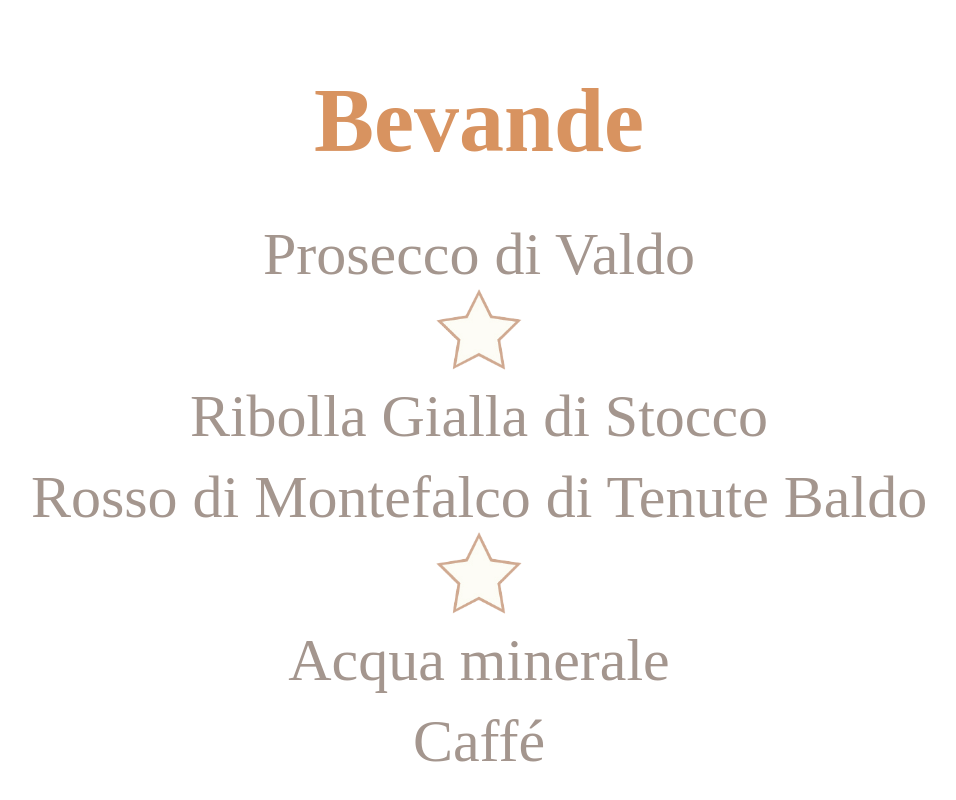
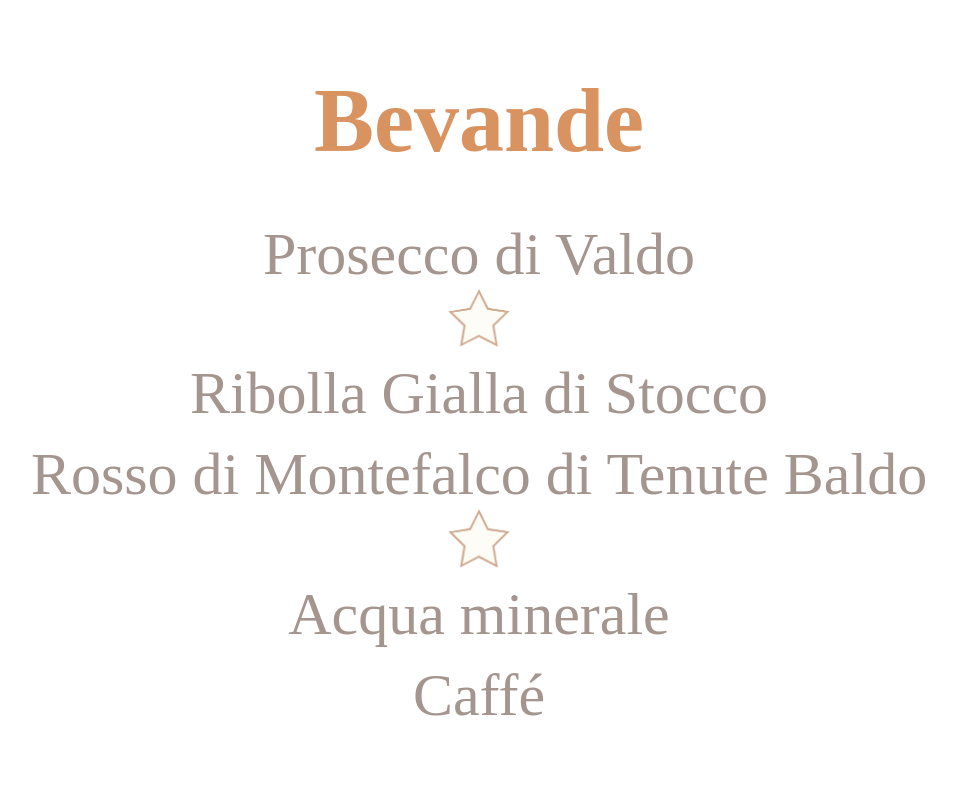
Before and after one commit to MarioMMM89/battesimoEnea, a plain HTML site: page index.html in a window 1280 px wide. Shown: the part 4373-5173 px from the top of the page, without its empty margins (161-1117 px from the left). After the commit the page ends 5127 px from the top, so only its background shows below. Drawn offline with Linux system fonts and the light colour scheme; a web font is replaced by a local one.

Commit message:
fix stella

```diff
--- a/battesimoEnea.css
+++ b/battesimoEnea.css
@@ -90,6 +90,6 @@
     font-size: 90px;
 }
 .drink-spacer {
-    width: 9%;
+    width: 62px;
     margin: -12px auto 12px;
 }
```
